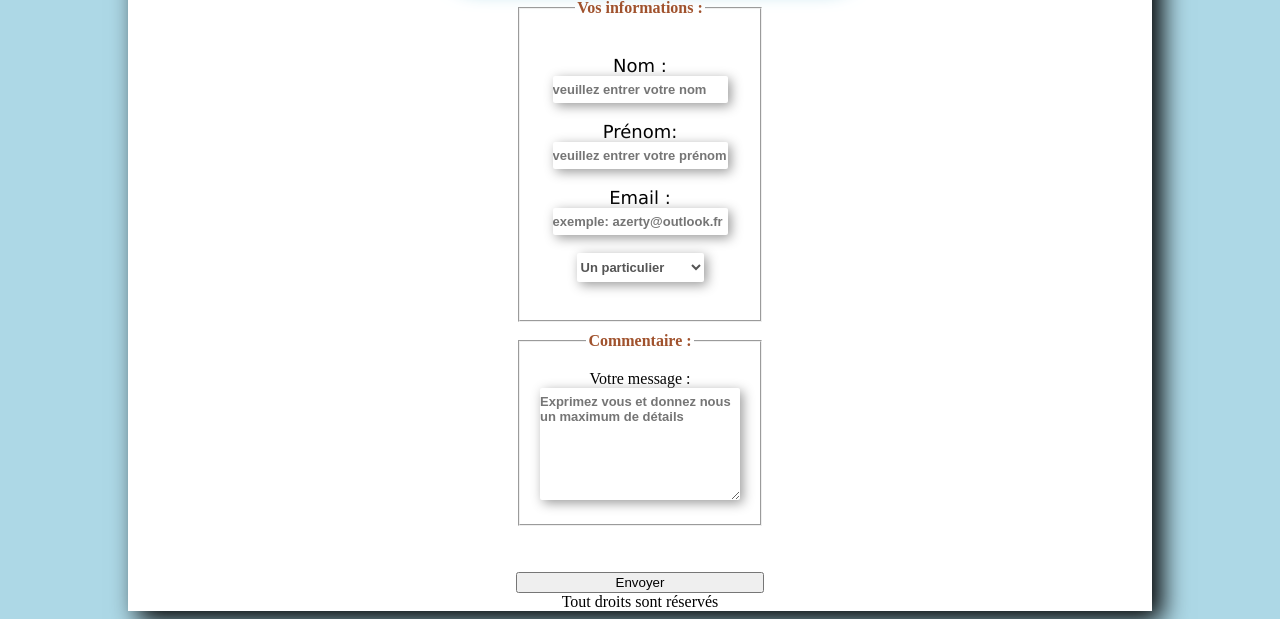
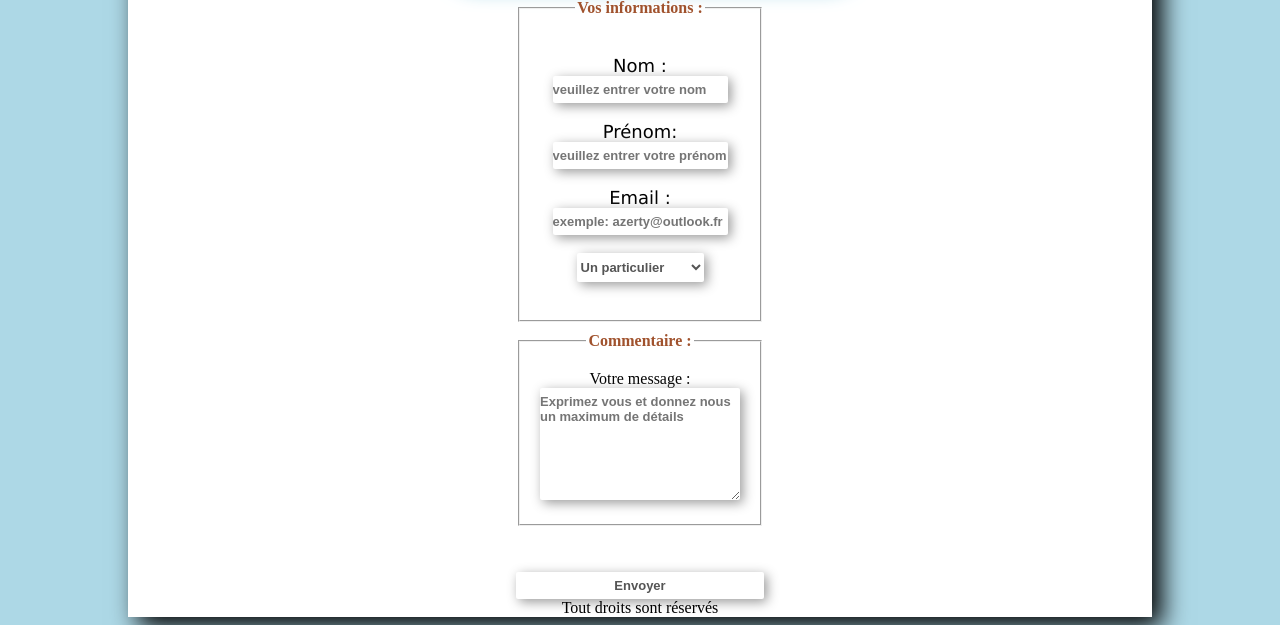
Before and after one commit to MaximeB139/project-groupe, a PHP site: page / in a window 1280 px wide. Shown: the part 2462-3087 px from the top of the page. Run offline with PHP 8.4, Linux system fonts and the light colour scheme.

Commit message:
bouton css

```diff
--- a/assets/css/contact.css
+++ b/assets/css/contact.css
@@ -46,3 +46,13 @@ input, textarea, select {
 	font:bold 13px Arial;
 	color:#555;
           }
+
+button {
+border:none;
+padding:6px 0 6px 0;
+border-radius:2px;
+box-shadow:3px 3px 12px #999;
+background:#fff;
+font:bold 13px Arial;
+color:#555;
+       }
```
